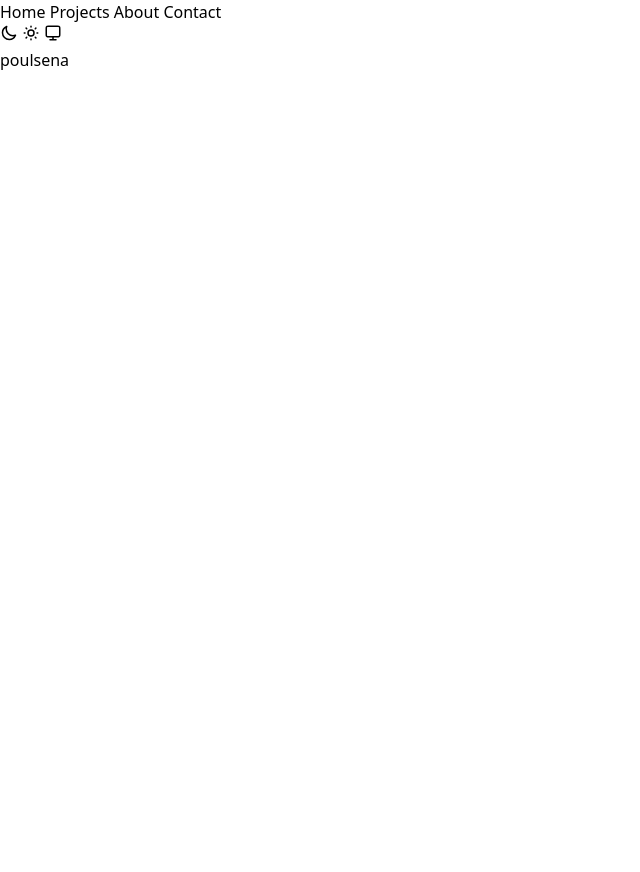
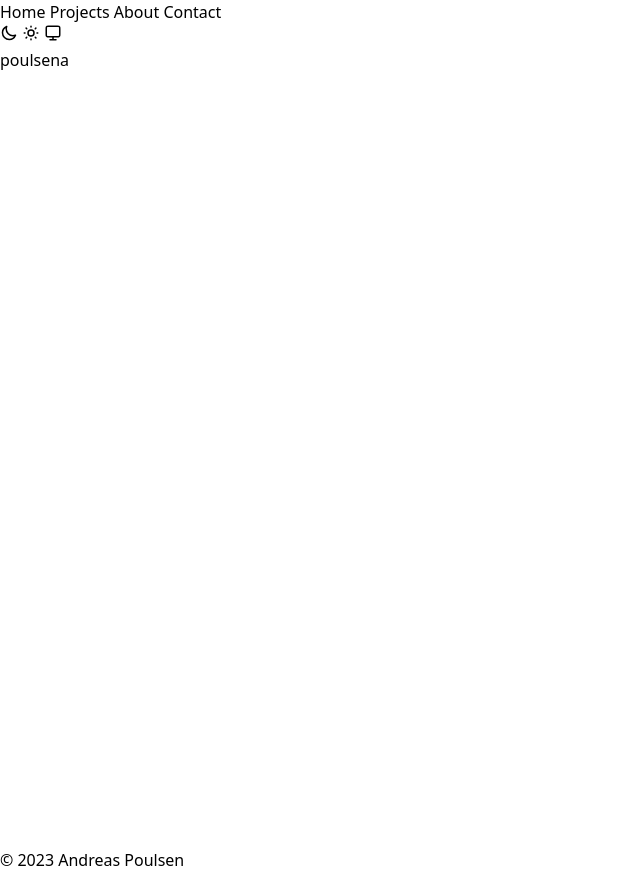
Before and after one commit to poulsena/poulsena-core, a SvelteKit app: page / in a window 1280 px wide. Shown: the whole page, without its empty margins (0-640 px from the left). Before the commit the page ends 848 px from the top, so only its background shows below. Built offline with nearby package versions, Linux system fonts and the light colour scheme.

Commit message:
Add copyright to footer

```diff
--- a/src/routes/+layout.svelte
+++ b/src/routes/+layout.svelte
@@ -28,7 +28,9 @@
 	<slot />
 </div>
 
-<footer class="flex justify-between items-center p-2 dark:bg-zinc-900 shadow-md mt-2" />
+<footer class="flex justify-center items-center p-2 dark:bg-zinc-900 shadow-md mt-2">
+	© 2023 Andreas Poulsen
+</footer>
 
 <style lang="postcss">
 	#content {
```
